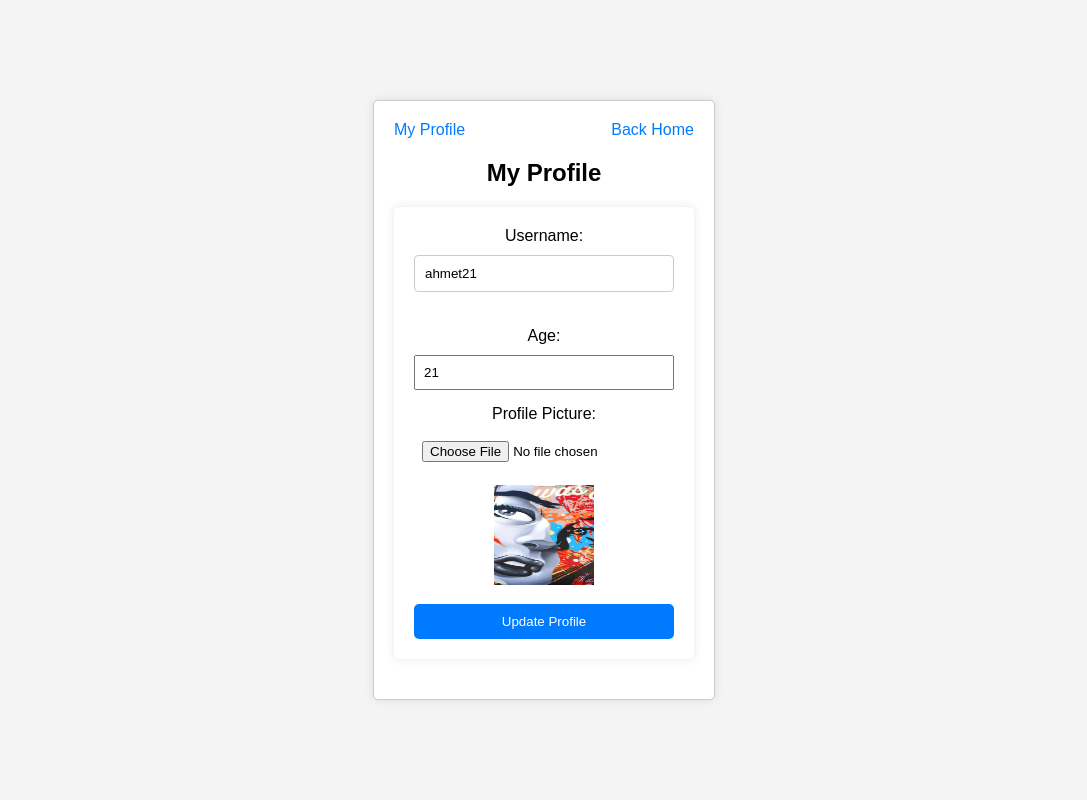
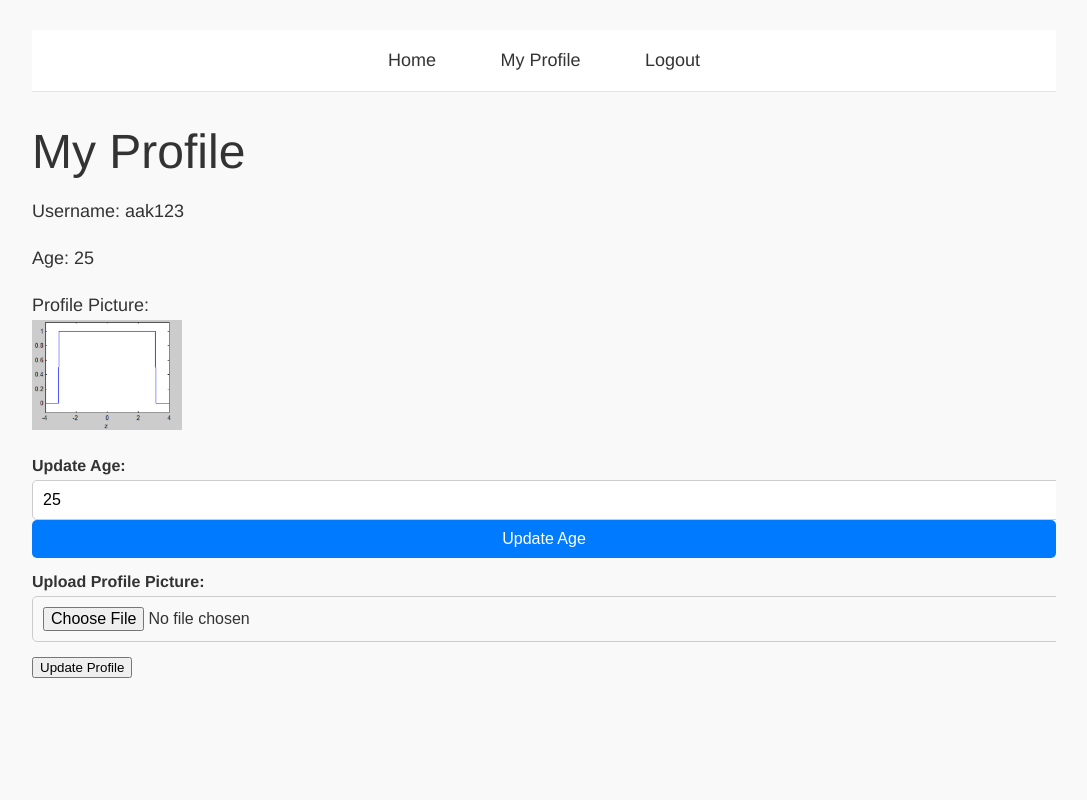
Before and after one commit to Ahmetalper1/website, a Flask app: page /profile in a window 1280 px wide. Shown: the whole page, without its empty margins (96-1183 px from the left). Run offline with Flask 3, Linux system fonts and the light colour scheme; a user stored in the database is signed in; data comes from the database, SQL or seed files in the repository.

Commit message:
Initial commit

```diff
--- a/app.py
+++ b/app.py
@@ -1,86 +1,144 @@
-from flask import Flask, render_template, redirect, url_for, request, flash, session
-from werkzeug.security import generate_password_hash, check_password_hash
+from flask import Flask, render_template, request, redirect, url_for, session, flash
 from werkzeug.utils import secure_filename
 import os
-from models import db, User
+import sqlite3
+from functools import wraps
 
 app = Flask(__name__)
-app.config['SECRET_KEY'] = 'secret-key'
-app.config['SQLALCHEMY_DATABASE_URI'] = 'sqlite:///database.db'
+app.secret_key = 'supersecretkey'
 app.config['UPLOAD_FOLDER'] = 'static/uploads'
-db.init_app(app)
 
-with app.app_context():
-    # Create tables only if they don't exist
-    db.create_all()
+DATABASE = 'database.db'
+
+def get_db():
+    conn = sqlite3.connect(DATABASE)
+    conn.row_factory = sqlite3.Row
+    return conn
+
+def init_db():
+    conn = get_db()
+    with conn:
+        conn.execute('CREATE TABLE IF NOT EXISTS users (id INTEGER PRIMARY KEY AUTOINCREMENT, username TEXT UNIQUE, password TEXT, age INTEGER, profile_pic TEXT)')
+        conn.execute('CREATE TABLE IF NOT EXISTS notes (id INTEGER PRIMARY KEY AUTOINCREMENT, user_id INTEGER, note TEXT, FOREIGN KEY(user_id) REFERENCES users(id))')
+        conn.execute('CREATE TABLE IF NOT EXISTS tasks (id INTEGER PRIMARY KEY AUTOINCREMENT, user_id INTEGER, task TEXT, is_completed BOOLEAN, FOREIGN KEY(user_id) REFERENCES users(id))')
+    conn.close()
+
+def login_required(f):
+    @wraps(f)
+    def decorated_function(*args, **kwargs):
+        if 'username' not in session:
+            return redirect(url_for('login'))
+        return f(*args, **kwargs)
+    return decorated_function
 
 @app.route('/')
-def home():
-    return render_template('home.html')
+def index():
+    return redirect(url_for('login'))
+
+@app.route('/login', methods=['GET', 'POST'])
+def login():
+    if request.method == 'POST':
+        username = request.form['username']
+        password = request.form['password']
+        conn = get_db()
+        user = conn.execute('SELECT * FROM users WHERE username = ?', (username,)).fetchone()
+        if user and user['password'] == password:
+            session['username'] = username
+            return redirect(url_for('home'))
+        flash("Invalid credentials. Please try again.")
+    return render_template('login.html')
 
 @app.route('/register', methods=['GET', 'POST'])
 def register():
     if request.method == 'POST':
-        username = request.form.get('username')
-        password = request.form.get('password')
-        hashed_password = generate_password_hash(password, method='pbkdf2:sha256')
-
-        new_user = User(username=username, password=hashed_password)
-        db.session.add(new_user)
-        db.session.commit()
-
-        # Debugging print statements
-        print(f"Registered new user: {username}")
-
-        flash('Registration successful! Please login.', 'success')
-        return redirect(url_for('login'))
-
+        username = request.form['username']
+        password = request.form['password']
+        conn = get_db()
+        if conn.execute('SELECT * FROM users WHERE username = ?', (username,)).fetchone():
+            flash("User already exists. Please login.")
+        else:
+            conn.execute('INSERT INTO users (username, password) VALUES (?, ?)', (username, password))
+            conn.commit()
+            session['username'] = username
+            return redirect(url_for('home'))
     return render_template('register.html')
 
-@app.route('/login', methods=['GET', 'POST'])
-def login():
+@app.route('/home', methods=['GET', 'POST'])
+@login_required
+def home():
+    conn = get_db()
+    user = conn.execute('SELECT * FROM users WHERE username = ?', (session['username'],)).fetchone()
+    notes = conn.execute('SELECT * FROM notes WHERE user_id = ?', (user['id'],)).fetchall()
+    tasks = conn.execute('SELECT * FROM tasks WHERE user_id = ?', (user['id'],)).fetchall()
+
     if request.method == 'POST':
-        username = request.form.get('username')
-        password = request.form.get('password')
+        if 'note' in request.form:
+            note = request.form['note']
+            conn.execute('INSERT INTO notes (user_id, note) VALUES (?, ?)', (user['id'], note))
+            conn.commit()
+            flash("Note added successfully.")
+            return redirect(url_for('home'))
+        elif 'task' in request.form:
+            task = request.form['task']
+            conn.execute('INSERT INTO tasks (user_id, task, is_completed) VALUES (?, ?, ?)', (user['id'], task, False))
+            conn.commit()
+            flash("Task added successfully.")
+            return redirect(url_for('home'))
 
-        user = User.query.filter_by(username=username).first()
-        if user and check_password_hash(user.password, password):
-            session['user_id'] = user.id
-            flash('Login successful!', 'success')
-            return redirect(url_for('profile'))
-        else:
-            flash('Login unsuccessful. Check username and/or password.', 'danger')
+    return render_template('home.html', username=session['username'], notes=notes, tasks=tasks)
 
-    return render_template('login.html')
+@app.route('/complete_task/<int:task_id>')
+@login_required
+def complete_task(task_id):
+    conn = get_db()
+    conn.execute('UPDATE tasks SET is_completed = ? WHERE id = ?', (True, task_id))
+    conn.commit()
+    flash("Task marked as completed.")
+    return redirect(url_for('home'))
+
+@app.route('/delete_task/<int:task_id>')
+@login_required
+def delete_task(task_id):
+    conn = get_db()
+    conn.execute('DELETE FROM tasks WHERE id = ?', (task_id,))
+    conn.commit()
+    flash("Task deleted.")
+    return redirect(url_for('home'))
 
 @app.route('/profile', methods=['GET', 'POST'])
+@login_required
 def profile():
-    user_id = session.get('user_id')
-    if not user_id:
-        flash('You need to login first.', 'warning')
-        return redirect(url_for('login'))
-
-    user = User.query.get(user_id)
-    if not user:
-        session.pop('user_id', None)
-        flash('User not found. Please login again.', 'danger')
-        return redirect(url_for('login'))
+    conn = get_db()
+    user = conn.execute('SELECT * FROM users WHERE username = ?', (session['username'],)).fetchone()
 
     if request.method == 'POST':
-        user.username = request.form.get('username')
-        user.age = request.form.get('age')
-
-        if 'profile_picture' in request.files:
-            file = request.files['profile_picture']
-            if file:
-                filename = secure_filename(file.filename)
-                file.save(os.path.join(app.config['UPLOAD_FOLDER'], filename))
-                user.profile_picture = filename
-
-        db.session.commit()
-        flash('Profile updated successfully.', 'success')
+        age = request.form['age']
+        if request.form.get('update_age'):
+            conn.execute('UPDATE users SET age = ? WHERE username = ?', (age, session['username']))
+            conn.commit()
+            flash("Age updated successfully.")
+            return redirect(url_for('profile'))
+        if 'profile_pic' in request.files:
+            profile_pic = request.files['profile_pic']
+            if profile_pic.filename != '':
+                filename = secure_filename(profile_pic.filename)
+                profile_pic.save(os.path.join(app.config['UPLOAD_FOLDER'], filename))
+                conn.execute('UPDATE users SET age = ?, profile_pic = ? WHERE username = ?', (age, filename, session['username']))
+            else:
+                conn.execute('UPDATE users SET age = ? WHERE username = ?', (age, session['username']))
+        else:
+            conn.execute('UPDATE users SET age = ? WHERE username = ?', (age, session['username']))
+        conn.commit()
+        flash("Profile updated successfully.")
+        return redirect(url_for('profile'))
 
     return render_template('profile.html', user=user)
 
-if __name__ == '__main__':
+@app.route('/logout')
+def logout():
+    session.pop('username', None)
+    return redirect(url_for('login'))
+
+if __name__ == "__main__":
+    init_db()
     app.run(debug=True)
--- a/static/styles.css
+++ b/static/styles.css
@@ -1,118 +1,151 @@
+/* Genel stiller */
 body {
-    font-family: Arial, sans-serif;
-    background-color: #f4f4f4;
+  font-family: 'Helvetica Neue', Helvetica, Arial, sans-serif;
+  background-color: #f9f9f9;
+  color: #333;
   margin: 0;
   padding: 0;
-    display: flex;
-    justify-content: center;
-    align-items: center;
-    height: 100vh;
 }
 
 .container {
   width: 80%;
-    max-width: 600px;
-    background: #fff;
-    padding: 20px;
-    box-shadow: 0 0 10px rgba(0, 0, 0, 0.1);
-    text-align: center;
-    border-radius: 10px;
-    animation: fadeIn 1s ease-in-out;
+  margin: auto;
+  overflow: hidden;
+  padding-top: 30px;
 }
 
-  nav {
-    background: #333;
-    color: #fff;
-    padding: 10px 0;
+nav ul {
+  padding: 0;
+  list-style: none;
+  background: #fff;
+  border-bottom: 1px solid #e5e5e5;
   text-align: center;
-    margin-bottom: 20px;
-    border-radius: 5px;
+  margin: 0;
 }
 
-  nav a {
-    color: #fff;
-    margin: 0 15px;
-    text-decoration: none;
-    transition: color 0.3s;
+nav ul li {
+  display: inline-block;
+  font-size: 18px;
+  margin: 0;
 }
 
-  nav a:hover {
-    color: #ddd;
+nav ul li a {
+  text-decoration: none;
+  color: #333;
+  padding: 20px 30px;
+  display: inline-block;
 }
 
-  .messages {
-    margin: 20px 0;
+nav ul li a:hover {
+  background: #f9f9f9;
+  color: #007bff;
+  transition: background 0.3s ease-in-out, color 0.3s ease-in-out;
 }
 
-  .alert {
-    padding: 10px;
-    margin-bottom: 15px;
-    border: 1px solid transparent;
-    border-radius: 4px;
-  }
-
-  .alert.success {
-    color: #155724;
-    background-color: #d4edda;
-    border-color: #c3e6cb;
-  }
-
-  .alert.danger {
-    color: #721c24;
-    background-color: #f8d7da;
-    border-color: #f5c6cb;
-  }
-
-  form {
-    background: #fff;
-    padding: 20px;
-    box-shadow: 0 0 10px rgba(0, 0, 0, 0.1);
-    margin-bottom: 20px;
-    border-radius: 5px;
-  }
-
-  form label {
-    display: block;
+h1, h2, h3 {
+  color: #333;
+  font-weight: 300;
   margin-bottom: 10px;
 }
 
-  form input[type="text"],
-  form input[type="password"] {
+h1 {
+  font-size: 48px;
+}
+
+h2 {
+  font-size: 36px;
+}
+
+h3 {
+  font-size: 24px;
+}
+
+p {
+  font-size: 18px;
+  line-height: 1.6;
+}
+
+.form-group {
+  margin-bottom: 15px;
+}
+
+.form-group label {
+  display: block;
+  margin-bottom: 5px;
+  font-weight: bold;
+}
+
+.form-group input, .form-group textarea, .form-group button {
   width: 100%;
   padding: 10px;
-    margin-bottom: 20px;
   border: 1px solid #ccc;
-    border-radius: 4px;
+  border-radius: 5px;
+  font-size: 16px;
 }
 
-  form input[type="submit"] {
-    background: #333;
-    color: #fff;
-    border: 0;
-    padding: 10px 20px;
+.form-group button {
+  background: #007bff;
+  color: white;
   cursor: pointer;
-    transition: background 0.3s;
+  border: none;
 }
 
-  form input[type="submit"]:hover {
-    background: #555;
+.form-group button:hover {
+  background: #0056b3;
+  transition: background 0.3s ease-in-out;
 }
 
-  a {
-    color: #333;
-    text-decoration: none;
-    transition: color 0.3s;
+ul.notes, ul.tasks {
+  padding: 0;
+  list-style: none;
+  margin-top: 20px;
 }
 
-  a:hover {
-    color: #555;
+ul.notes li, ul.tasks li {
+  background: white;
+  margin-bottom: 10px;
+  padding: 20px;
+  border-radius: 5px;
+  box-shadow: 0 0 10px rgba(0, 0, 0, 0.1);
+  transition: transform 0.3s ease-in-out;
+  position: relative;
 }
 
-  @keyframes fadeIn {
-    from {
-      opacity: 0;
+ul.notes li:hover, ul.tasks li:hover {
+  transform: translateY(-5px);
 }
-    to {
-      opacity: 1;
+
+ul.tasks li.completed {
+  text-decoration: line-through;
+  color: #999;
 }
+
+ul.tasks li .actions {
+  position: absolute;
+  right: 20px;
+  top: 20px;
 }
+
+ul.tasks li .actions a {
+  color: #007bff;
+  text-decoration: none;
+  margin-left: 10px;
+}
+
+ul.tasks li .actions a:hover {
+  color: #0056b3;
+}
+
+.button-primary {
+  background: #28a745;
+  color: white;
+  padding: 15px 30px;
+  border-radius: 5px;
+  text-decoration: none;
+  font-size: 18px;
+}
+
+.button-primary:hover {
+  background: #218838;
+  transition: background 0.3s ease-in-out;
+}
--- a/templates/profile.html
+++ b/templates/profile.html
@@ -1,89 +1,41 @@
 <!DOCTYPE html>
-<html>
+<html lang="en">
 <head>
+    <meta charset="UTF-8">
+    <meta name="viewport" content="width=device-width, initial-scale=1.0">
     <title>My Profile</title>
-    <link rel="stylesheet" type="text/css" href="{{ url_for('static', filename='styles.css') }}">
-    <style>
-        body {
-            font-family: Arial, sans-serif;
-        }
-        .container {
-            width: 300px;
-            margin: 0 auto;
-            padding: 20px;
-            border: 1px solid #ccc;
-            border-radius: 5px;
-            box-shadow: 0 0 10px rgba(0, 0, 0, 0.1);
-        }
-        .header {
-            text-align: center;
-            margin-bottom: 20px;
-        }
-        .form-group {
-            margin-bottom: 15px;
-        }
-        label {
-            display: block;
-            margin-bottom: 5px;
-        }
-        input[type="text"], input[type="number"], input[type="file"] {
-            width: 100%;
-            padding: 8px;
-            box-sizing: border-box;
-        }
-        button {
-            width: 100%;
-            padding: 10px;
-            background-color: #007bff;
-            border: none;
-            color: white;
-            border-radius: 5px;
-            cursor: pointer;
-        }
-        button:hover {
-            background-color: #0056b3;
-        }
-        .top-links {
-            display: flex;
-            justify-content: space-between;
-            margin-bottom: 20px;
-        }
-        .top-links a {
-            text-decoration: none;
-            color: #007bff;
-        }
-        .top-links a:hover {
-            text-decoration: underline;
-        }
-    </style>
+    <link rel="stylesheet" href="{{ url_for('static', filename='styles.css') }}">
 </head>
 <body>
     <div class="container">
-        <div class="top-links">
-            <a href="{{ url_for('profile') }}">My Profile</a>
-            <a href="{{ url_for('home') }}">Back Home</a>
-        </div>
-        <div class="header">
-            <h2>My Profile</h2>
-        </div>
-        <form method="POST" enctype="multipart/form-data">
+        <nav>
+            <ul>
+                <li><a href="{{ url_for('home') }}">Home</a></li>
+                <li><a href="{{ url_for('profile') }}">My Profile</a></li>
+                <li><a href="{{ url_for('logout') }}">Logout</a></li>
+            </ul>
+        </nav>
+        <h1>My Profile</h1>
+        <p>Username: {{ user['username'] }}</p>
+        <p>Age: {{ user['age'] }}</p>
+        <p>
+            Profile Picture: <br>
+            {% if user['profile_pic'] %}
+                <img src="{{ url_for('static', filename='uploads/' + user['profile_pic']) }}" alt="Profile Picture" width="150">
+            {% else %}
+                No profile picture uploaded.
+            {% endif %}
+        </p>
+        <form action="{{ url_for('profile') }}" method="post" enctype="multipart/form-data">
             <div class="form-group">
-                <label for="username">Username:</label>
-                <input type="text" id="username" name="username" value="{{ user.username }}" required>
+                <label for="age">Update Age:</label>
+                <input type="number" id="age" name="age" value="{{ user['age'] }}" required>
+                <button type="submit" name="update_age" value="update_age">Update Age</button>
             </div>
             <div class="form-group">
-                <label for="age">Age:</label>
-                <input type="number" id="age" name="age" value="{{ user.age }}">
+                <label for="profile_pic">Upload Profile Picture:</label>
+                <input type="file" id="profile_pic" name="profile_pic">
             </div>
-            <div class="form-group">
-                <label for="profile_picture">Profile Picture:</label>
-                <input type="file" id="profile_picture" name="profile_picture">
-            </div>
-            {% if user.profile_picture %}
-                <div class="form-group">
-                    <img src="{{ url_for('static', filename='uploads/' ~ user.profile_picture) }}" alt="Profile Picture" width="100" height="100">
-                </div>
-            {% endif %}
             <button type="submit">Update Profile</button>
         </form>
     </div>
```
Also changed, not shown: templates/home.html (+55 -7 lines), templates/login.html (+26 -15 lines), templates/register.html (+25 -15 lines), database.db, instance/database.db (deleted), static/uploads/1649487475780.jpeg (added), static/uploads/2image.png (added), 2 other files. Lines whose indentation alone changed are shown as unchanged.
